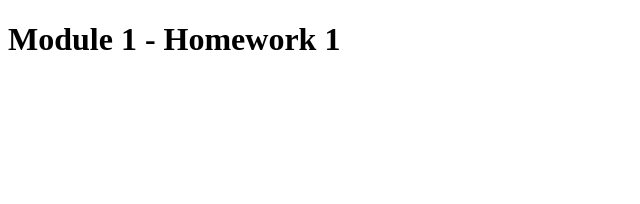
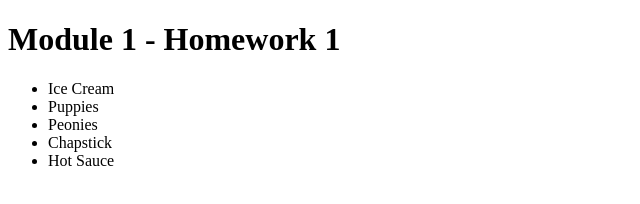
Before and after one commit to siarraprice/m1-h1-price-siarra, a plain HTML site: page index.html in a window 1280 px wide. Shown: the whole page, without its empty margins (0-640 px from the left). Drawn offline with Linux system fonts and the light colour scheme.

Commit message:
Add list items to the nav

```diff
--- a/index.html
+++ b/index.html
@@ -21,7 +21,13 @@
 		<header>
 			<h1>Module 1 - Homework 1</h1>
 			<nav>
-
+				<ul>
+					<li>Ice Cream</li>
+					<li>Puppies</li>
+					<li>Peonies</li>
+					<li>Chapstick</li>
+					<li>Hot Sauce</li>
+				</ul>
 			</nav>
 		</header>
 
```
